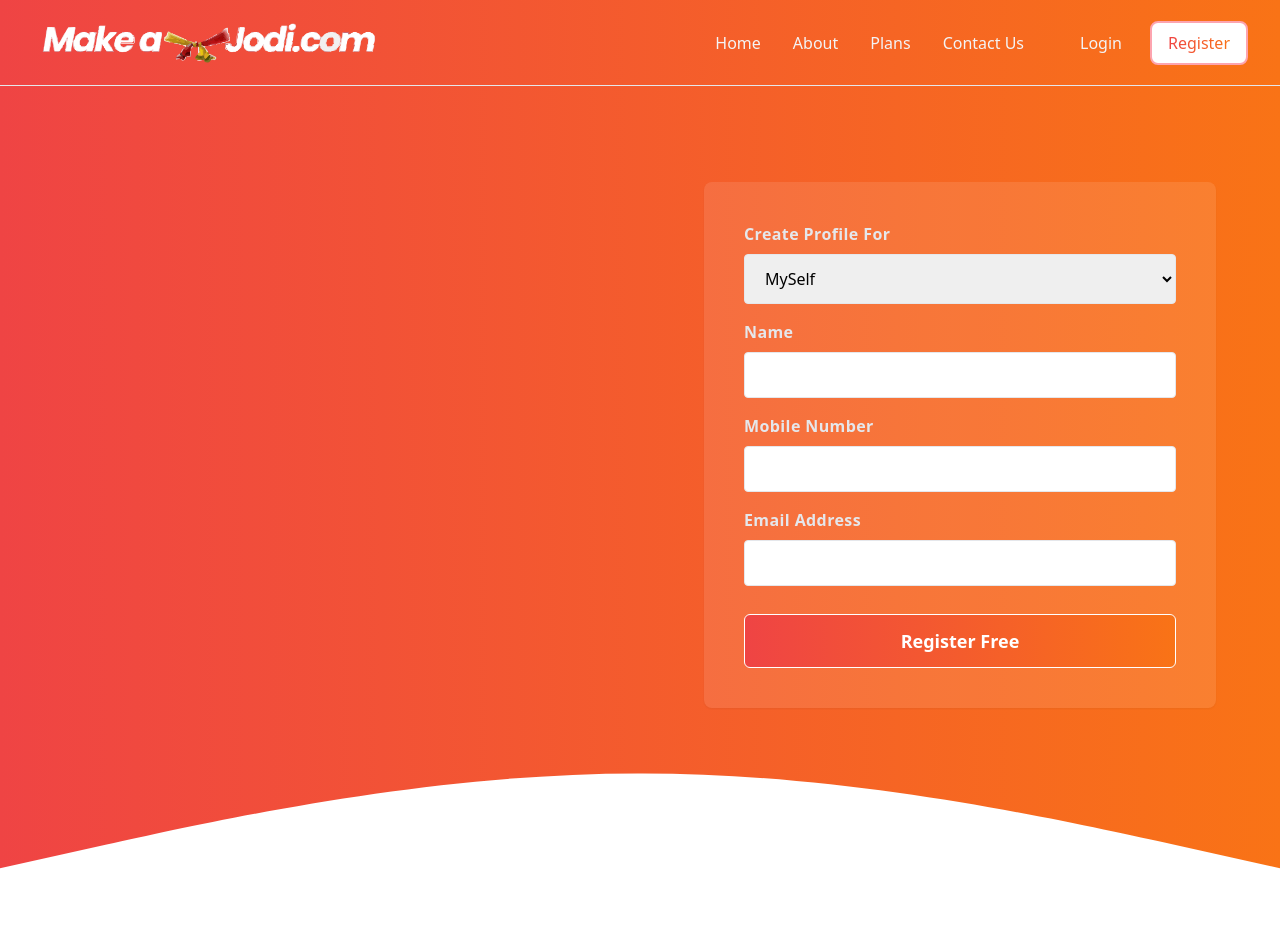
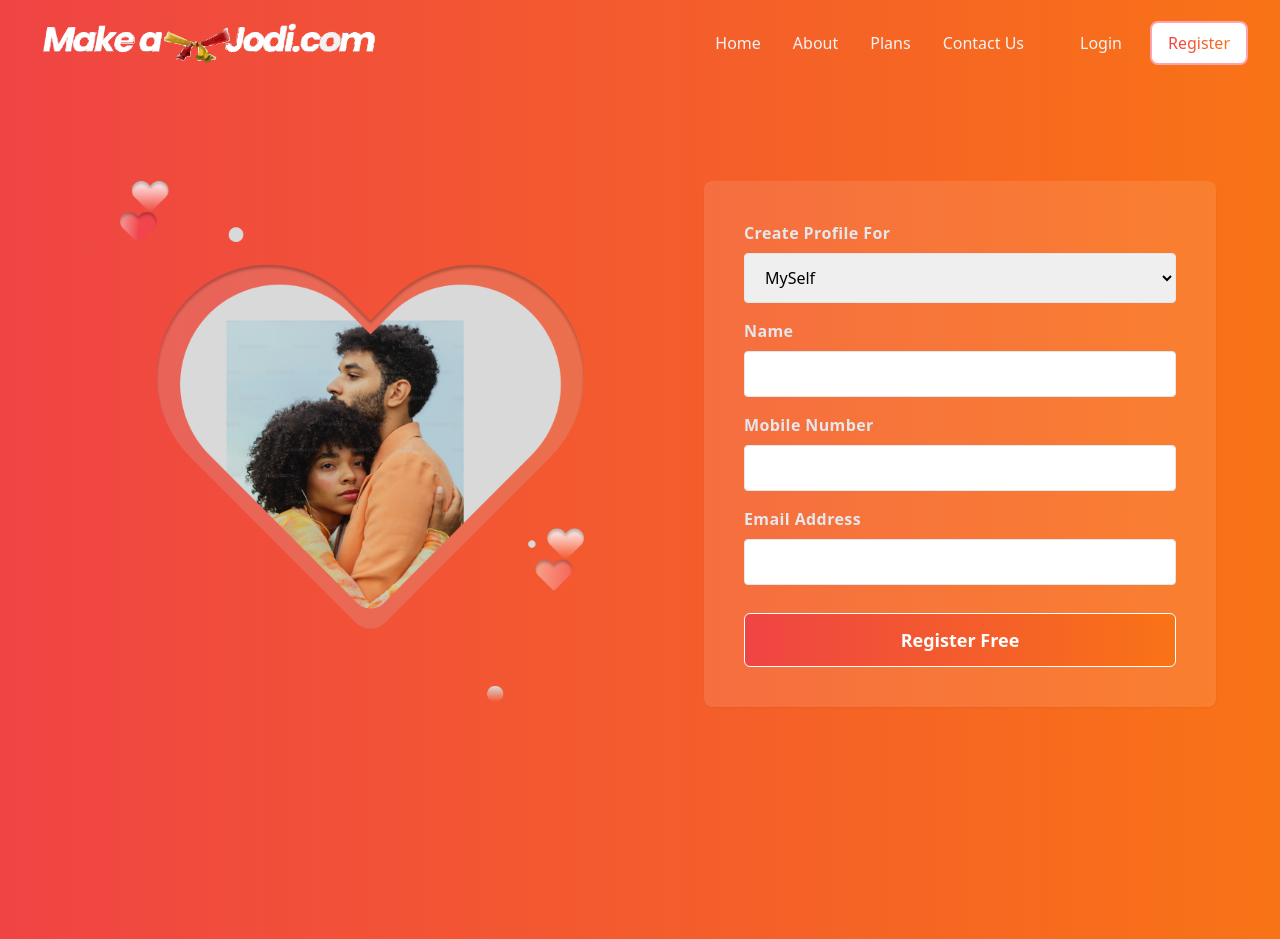
Before and after one commit to rahulkumar900/makeajodi, a React (Vite) app: page / in a window 1280 px wide. Shown: the top 939 px of the page. Built offline with nearby package versions, Linux system fonts and the light colour scheme.

Commit message:
dasdasdsadsadasd

```diff
--- a/src/components/ui/hero.jsx
+++ b/src/components/ui/hero.jsx
@@ -11,9 +11,11 @@ const profileFor = [
 ];
 export default function Hero() {
   return (
-    <Container className="relative flex px-0  w-full h-screen bg-gradient-to-r from-red-500 to-orange-500 ">
-      <section className="px-2 md:px-8 py-8 max-w-7xl flex-shrink-0 flex-1  mx-auto flex justify-between items-center   ">
-        <div className="hidden md:block h-full  w-1/2 flex-1"></div>
+    <Container className="relative flex px-0 pt-0  w-full hero bg-gradient-to-r from-red-500 to-orange-500 ">
+      <section className="px-2 md:px-8 py-8 max-w-7xl flex-shrink-0 flex-1  mx-auto flex justify-between items-start   ">
+        <div className="hidden md:block h-full  w-1/2 flex-1 px-14">
+          <img src="./wireframe.png" alt="das" className=" h-auto" />
+        </div>
         <div className=" w-full md:w-1/2  h-full flex justify-end    ">
           <div className="w-full space-y-4 p-10  shadow-sm h-min  max-w-lg  rounded-lg  bg-white  bg-opacity-10 ">
             <div className="w-full   md:mb-0 ">
@@ -120,7 +122,7 @@ export default function Hero() {
       </section>
       <svg
         xmlns="http://www.w3.org/2000/svg"
-        viewBox="0 0 1440 180 "
+        viewBox="0 0 1440 170 "
         className="absolute inset-x-0 bottom-0 w-full"
       >
         <path
--- a/src/components/ui/navbar.jsx
+++ b/src/components/ui/navbar.jsx
@@ -4,7 +4,7 @@ import { Link } from "react-router-dom";
 
 function navbar() {
   return (
-    <div className="border-b bg-gradient-to-r from-red-500 to-orange-500  sticky top-0 z-50">
+    <div className=" bg-gradient-to-r from-red-500 to-orange-500  sticky top-0 z-50">
       <header className=" px-2 md:px-8 py-4 max-w-7xl mx-auto flex justify-between items-center ">
         <Link to={"/"}>
           <img
--- a/src/index.css
+++ b/src/index.css
@@ -4,6 +4,12 @@
 
 html {
   @apply scroll-smooth;
+}
+
+
+.hero{
+  height: calc(100vh + 10rem);
+  width: 100%;
 }
 
 .swiper-button-next {
```
Also changed, not shown: public/wireframe.png (added).
